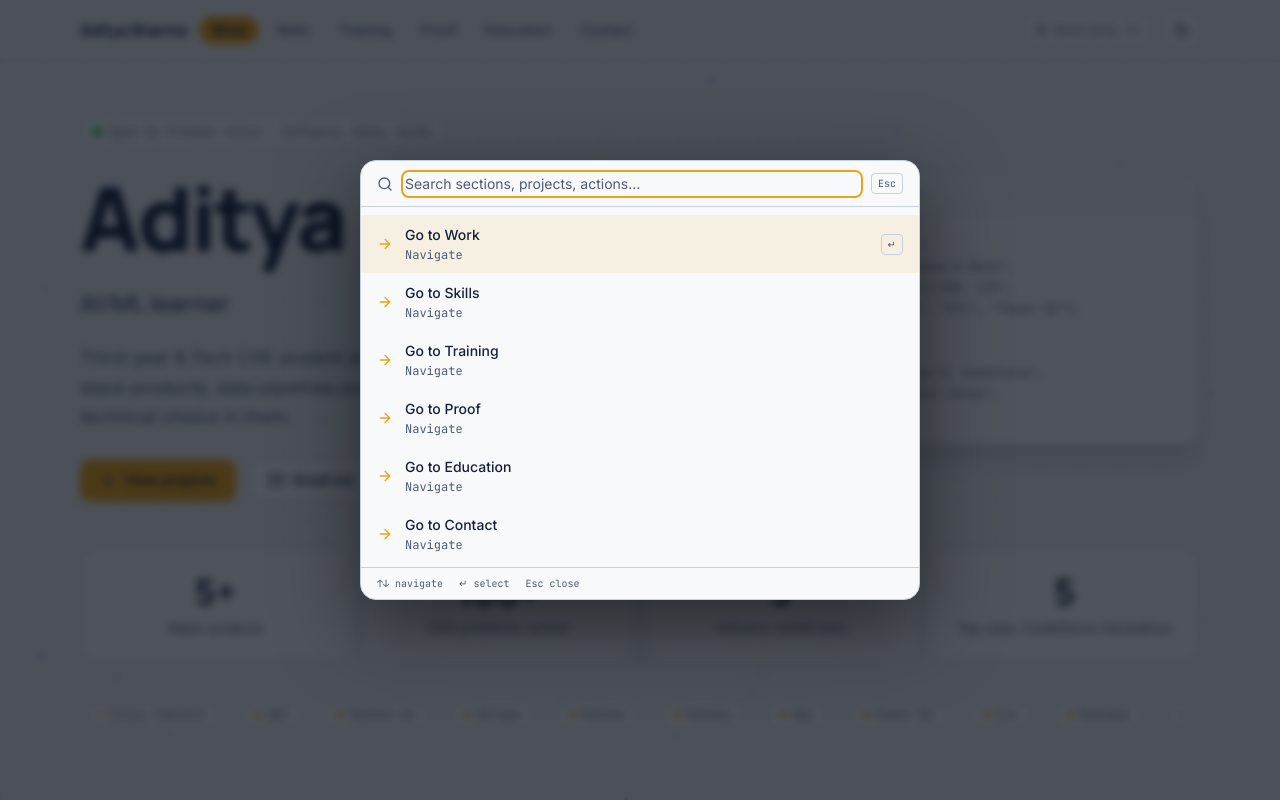
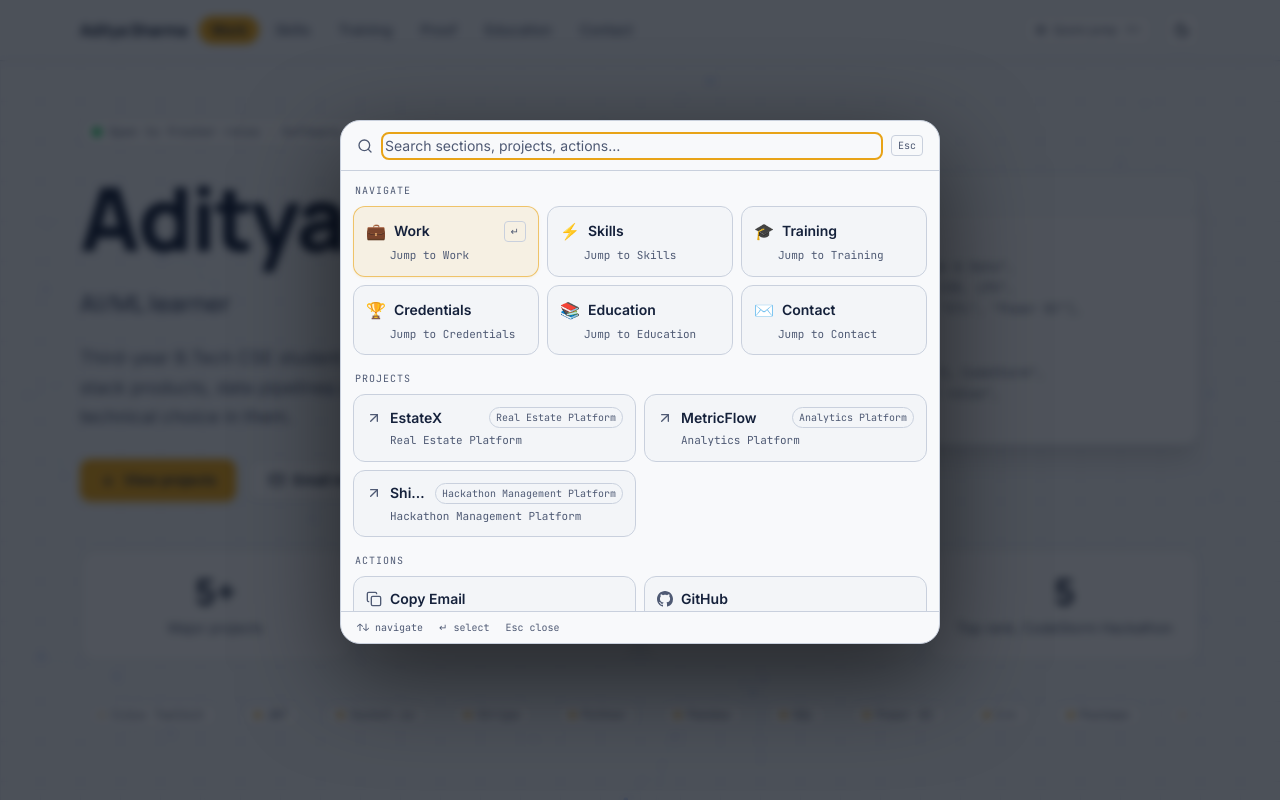
Before and after one commit to adityasharma0723/Portfolio, a Next.js app: page / in a window 1280 px wide. Both pictures are taken after a click on the button "Open command palette (Ctrl+K)". Shown: the top 800 px of the page. Built offline with nearby package versions, Linux system fonts and the light colour scheme.

Commit message:
feat: redesign command palette from list to grouped card grid

```diff
--- a/src/components/CommandPalette.tsx
+++ b/src/components/CommandPalette.tsx
@@ -1,7 +1,7 @@
 "use client";
 
 import { useEffect, useRef, useState, useCallback } from "react";
-import { Search, ArrowRight, Mail, Sun, Moon, Copy, Check } from "lucide-react";
+import { Search, Mail, Sun, Moon, Copy, Check, ArrowUpRight } from "lucide-react";
 import { useTheme } from "@/components/ThemeProvider";
 import type { ContactInfo, Project } from "@/content/types";
 
@@ -24,6 +24,8 @@ type PaletteAction = {
   icon: React.ReactNode;
   action: () => void;
   keywords?: string;
+  group: "navigate" | "project" | "action";
+  tag?: string;
 };
 
 export default function CommandPalette({
@@ -38,7 +40,6 @@ export default function CommandPalette({
   const [cursor, setCursor] = useState(0);
   const [copied, setCopied] = useState(false);
   const inputRef = useRef<HTMLInputElement>(null);
-  const listRef = useRef<HTMLUListElement>(null);
   const { resolvedTheme, toggleTheme } = useTheme();
 
   const copyEmail = useCallback(async () => {
@@ -58,21 +59,22 @@ export default function CommandPalette({
   }, [contact.email]);
 
   const sections = [
-    { id: "work", label: "Work" },
-    { id: "skills", label: "Skills" },
-    { id: "training", label: "Training" },
-    { id: "proof", label: "Proof" },
-    { id: "education", label: "Education" },
-    { id: "contact", label: "Contact" },
+    { id: "work", label: "Work", emoji: "💼" },
+    { id: "skills", label: "Skills", emoji: "⚡" },
+    { id: "training", label: "Training", emoji: "🎓" },
+    { id: "proof", label: "Credentials", emoji: "🏆" },
+    { id: "education", label: "Education", emoji: "📚" },
+    { id: "contact", label: "Contact", emoji: "✉️" },
   ];
 
   const actions: PaletteAction[] = [
     ...sections.map((s) => ({
       id: `nav-${s.id}`,
-      label: `Go to ${s.label}`,
-      description: "Navigate",
+      label: s.label,
+      description: `Jump to ${s.label}`,
       keywords: s.id,
-      icon: <ArrowRight className="w-4 h-4" />,
+      icon: <span className="text-base leading-none">{s.emoji}</span>,
+      group: "navigate" as const,
       action: () => {
         document.getElementById(s.id)?.scrollIntoView({ behavior: "smooth" });
         setOpen(false);
@@ -83,7 +85,9 @@ export default function CommandPalette({
       label: p.title,
       description: p.category,
       keywords: p.id,
-      icon: <ArrowRight className="w-4 h-4" />,
+      icon: <ArrowUpRight className="w-4 h-4" />,
+      group: "project" as const,
+      tag: p.category,
       action: () => {
         document.getElementById("work")?.scrollIntoView({ behavior: "smooth" });
         setOpen(false);
@@ -91,50 +95,43 @@ export default function CommandPalette({
     })),
     {
       id: "copy-email",
-      label: copied ? "Copied!" : "Copy email",
+      label: copied ? "Copied!" : "Copy Email",
       description: contact.email,
-      icon: copied ? <Check className="w-4 h-4 text-green-500" /> : <Copy className="w-4 h-4" />,
+      icon: copied ? <Check className="w-4 h-4 text-green-400" /> : <Copy className="w-4 h-4" />,
+      group: "action",
       action: copyEmail,
     },
     {
       id: "open-github",
-      label: "Open GitHub",
+      label: "GitHub",
       description: "github.com/adityasharma0723",
       icon: <GithubIcon />,
-      action: () => {
-        window.open(contact.github, "_blank", "noopener,noreferrer");
-        setOpen(false);
-      },
+      group: "action",
+      action: () => { window.open(contact.github, "_blank", "noopener,noreferrer"); setOpen(false); },
     },
     {
       id: "open-linkedin",
-      label: "Open LinkedIn",
+      label: "LinkedIn",
       description: "linkedin.com/in/aditya-sharma23",
       icon: <LinkedinIcon />,
-      action: () => {
-        window.open(contact.linkedin, "_blank", "noopener,noreferrer");
-        setOpen(false);
-      },
+      group: "action",
+      action: () => { window.open(contact.linkedin, "_blank", "noopener,noreferrer"); setOpen(false); },
     },
     {
       id: "toggle-theme",
-      label: `Switch to ${resolvedTheme === "dark" ? "light" : "dark"} mode`,
-      description: "Theme",
+      label: `${resolvedTheme === "dark" ? "Light" : "Dark"} Mode`,
+      description: "Toggle theme",
       icon: resolvedTheme === "dark" ? <Sun className="w-4 h-4" /> : <Moon className="w-4 h-4" />,
-      action: () => {
-        toggleTheme();
-        setOpen(false);
-      },
+      group: "action",
+      action: () => { toggleTheme(); setOpen(false); },
     },
     {
       id: "email-me",
-      label: "Email me",
+      label: "Email Me",
       description: contact.email,
       icon: <Mail className="w-4 h-4" />,
-      action: () => {
-        window.location.href = `mailto:${contact.email}`;
-        setOpen(false);
-      },
+      group: "action",
+      action: () => { window.location.href = `mailto:${contact.email}`; setOpen(false); },
     },
   ];
 
@@ -148,80 +145,79 @@ export default function CommandPalette({
     );
   });
 
-  // Open via keyboard shortcut and custom event
+  const navItems = filtered.filter((a) => a.group === "navigate");
+  const projectItems = filtered.filter((a) => a.group === "project");
+  const actionItems = filtered.filter((a) => a.group === "action");
+  const flatFiltered = [...navItems, ...projectItems, ...actionItems];
+
   useEffect(() => {
     const handleKey = (e: KeyboardEvent) => {
-      if ((e.ctrlKey || e.metaKey) && e.key === "k") {
-        e.preventDefault();
-        setOpen((v) => !v);
-      }
+      if ((e.ctrlKey || e.metaKey) && e.key === "k") { e.preventDefault(); setOpen((v) => !v); }
       if (e.key === "Escape") setOpen(false);
     };
     const handleEvent = () => setOpen(true);
-
     window.addEventListener("keydown", handleKey);
     window.addEventListener("open-palette", handleEvent);
-    return () => {
-      window.removeEventListener("keydown", handleKey);
-      window.removeEventListener("open-palette", handleEvent);
-    };
+    return () => { window.removeEventListener("keydown", handleKey); window.removeEventListener("open-palette", handleEvent); };
   }, []);
 
-  // Focus input when opened
   useEffect(() => {
-    if (open) {
-      setCursor(0);
-      setQuery("");
-      setTimeout(() => inputRef.current?.focus(), 50);
-    }
+    if (open) { setCursor(0); setQuery(""); setTimeout(() => inputRef.current?.focus(), 50); }
   }, [open]);
 
-  // Arrow key navigation
   useEffect(() => {
     if (!open) return;
     const handleKey = (e: KeyboardEvent) => {
-      if (e.key === "ArrowDown") {
-        e.preventDefault();
-        setCursor((c) => Math.min(c + 1, filtered.length - 1));
-      } else if (e.key === "ArrowUp") {
-        e.preventDefault();
-        setCursor((c) => Math.max(c - 1, 0));
-      } else if (e.key === "Enter") {
-        e.preventDefault();
-        filtered[cursor]?.action();
-      }
+      if (e.key === "ArrowDown") { e.preventDefault(); setCursor((c) => Math.min(c + 1, flatFiltered.length - 1)); }
+      else if (e.key === "ArrowUp") { e.preventDefault(); setCursor((c) => Math.max(c - 1, 0)); }
+      else if (e.key === "Enter") { e.preventDefault(); flatFiltered[cursor]?.action(); }
     };
     window.addEventListener("keydown", handleKey);
     return () => window.removeEventListener("keydown", handleKey);
-  }, [open, cursor, filtered]);
-
-  // Scroll active item into view
-  useEffect(() => {
-    const item = listRef.current?.children[cursor] as HTMLElement;
-    item?.scrollIntoView({ block: "nearest" });
-  }, [cursor]);
+  }, [open, cursor, flatFiltered]);
 
   if (!open) return null;
 
+  const CardItem = ({ a, globalIndex }: { a: PaletteAction; globalIndex: number }) => (
+    <button
+      role="option"
+      aria-selected={globalIndex === cursor}
+      onClick={a.action}
+      onMouseEnter={() => setCursor(globalIndex)}
+      className={[
+        "flex flex-col items-start gap-1 rounded-xl border p-3 text-left w-full transition-all duration-150 cursor-pointer",
+        globalIndex === cursor
+          ? "border-accent/60 bg-accent/10 shadow-sm shadow-accent/10"
+          : "border-line bg-bg/50 hover:border-accent/30 hover:bg-accent/5",
+      ].join(" ")}
+    >
+      <div className="flex items-center gap-2 w-full">
+        <span className={`shrink-0 ${globalIndex === cursor ? "text-accent" : "text-muted"}`}>{a.icon}</span>
+        <p className="text-sm font-semibold text-ink truncate font-sans flex-1">{a.label}</p>
+        {a.tag && (
+          <span className="text-[10px] font-mono px-1.5 py-0.5 rounded-full border border-line text-muted shrink-0">{a.tag}</span>
+        )}
+        {globalIndex === cursor && (
+          <kbd className="font-mono text-[10px] text-muted border border-line rounded px-1.5 py-0.5 shrink-0">↵</kbd>
+        )}
+      </div>
+      {a.description && (
+        <p className="text-[11px] text-muted truncate font-mono pl-6 w-full">{a.description}</p>
+      )}
+    </button>
+  );
+
   return (
     <>
-      {/* Backdrop */}
-      <div
-        className="palette-backdrop"
-        aria-hidden="true"
-        onClick={() => setOpen(false)}
-      />
-
-      {/* Dialog */}
+      <div className="palette-backdrop" aria-hidden="true" onClick={() => setOpen(false)} />
       <div
         role="dialog"
         aria-modal="true"
         aria-label="Command palette"
-        className="fixed left-1/2 top-[20vh] z-[999] w-full max-w-[560px] -translate-x-1/2 rounded-[16px] border border-line bg-card shadow-2xl overflow-hidden"
-        style={{ boxShadow: "0 24px 80px rgba(0,0,0,0.5)" }}
+        className="fixed left-1/2 top-[15vh] z-[999] w-full max-w-[600px] -translate-x-1/2 rounded-[20px] border border-line bg-card shadow-2xl overflow-hidden"
+        style={{ boxShadow: "0 32px 96px rgba(0,0,0,0.55)" }}
       >
-        {/* Search input */}
-        <div className="flex items-center gap-3 border-b border-line px-4 py-3">
+        <div className="flex items-center gap-3 border-b border-line px-4 py-3.5">
           <Search className="w-4 h-4 text-muted shrink-0" aria-hidden="true" />
           <input
             ref={inputRef}
@@ -230,60 +226,49 @@ export default function CommandPalette({
             aria-expanded="true"
             aria-autocomplete="list"
             aria-controls="palette-list"
-            aria-activedescendant={filtered[cursor] ? `palette-item-${filtered[cursor].id}` : undefined}
             placeholder="Search sections, projects, actions…"
             value={query}
             onChange={(e) => { setQuery(e.target.value); setCursor(0); }}
             className="flex-1 bg-transparent text-sm text-ink placeholder:text-muted outline-none font-sans"
           />
-          <kbd className="font-mono text-[10px] text-muted border border-line rounded px-1.5 py-0.5">
-            Esc
-          </kbd>
+          <kbd className="font-mono text-[10px] text-muted border border-line rounded px-1.5 py-0.5">Esc</kbd>
         </div>
 
-        {/* Results */}
-        <ul
-          ref={listRef}
+        <div
           id="palette-list"
           role="listbox"
           aria-label="Command palette results"
-          className="max-h-[360px] overflow-y-auto py-2"
+          className="max-h-[440px] overflow-y-auto p-3 flex flex-col gap-4"
         >
-          {filtered.length === 0 && (
-            <li className="px-4 py-6 text-center text-sm text-muted font-sans">
-              No results for &ldquo;{query}&rdquo;
-            </li>
+          {flatFiltered.length === 0 && (
+            <p className="py-8 text-center text-sm text-muted font-sans">No results for &ldquo;{query}&rdquo;</p>
           )}
-          {filtered.map((a, i) => (
-            <li
-              key={a.id}
-              id={`palette-item-${a.id}`}
-              role="option"
-              aria-selected={i === cursor}
-              className={[
-                "flex items-center gap-3 px-4 py-2.5 cursor-pointer transition-colors duration-100",
-                i === cursor ? "bg-accent/10 text-ink" : "text-muted hover:bg-line/30 hover:text-ink",
-              ].join(" ")}
-              onMouseEnter={() => setCursor(i)}
-              onClick={a.action}
-            >
-              <span className="text-accent shrink-0">{a.icon}</span>
-              <div className="flex-1 min-w-0">
-                <p className="text-sm font-medium text-ink truncate font-sans">{a.label}</p>
-                {a.description && (
-                  <p className="text-xs text-muted truncate font-mono mt-0.5">{a.description}</p>
-                )}
+          {navItems.length > 0 && (
+            <div>
+              <p className="text-[10px] font-mono text-muted uppercase tracking-widest mb-2 px-0.5">Navigate</p>
+              <div className="grid grid-cols-3 gap-2">
+                {navItems.map((a) => <CardItem key={a.id} a={a} globalIndex={flatFiltered.indexOf(a)} />)}
               </div>
-              {i === cursor && (
-                <kbd className="font-mono text-[10px] text-muted border border-line rounded px-1.5 py-0.5 shrink-0">
-                  ↵
-                </kbd>
-              )}
-            </li>
-          ))}
-        </ul>
+            </div>
+          )}
+          {projectItems.length > 0 && (
+            <div>
+              <p className="text-[10px] font-mono text-muted uppercase tracking-widest mb-2 px-0.5">Projects</p>
+              <div className="grid grid-cols-2 gap-2">
+                {projectItems.map((a) => <CardItem key={a.id} a={a} globalIndex={flatFiltered.indexOf(a)} />)}
+              </div>
+            </div>
+          )}
+          {actionItems.length > 0 && (
+            <div>
+              <p className="text-[10px] font-mono text-muted uppercase tracking-widest mb-2 px-0.5">Actions</p>
+              <div className="grid grid-cols-2 gap-2">
+                {actionItems.map((a) => <CardItem key={a.id} a={a} globalIndex={flatFiltered.indexOf(a)} />)}
+              </div>
+            </div>
+          )}
+        </div>
 
-        {/* Footer hint */}
         <div className="border-t border-line px-4 py-2 flex gap-4 text-[10px] text-muted font-mono">
           <span><kbd className="font-mono">↑↓</kbd> navigate</span>
           <span><kbd className="font-mono">↵</kbd> select</span>
```
